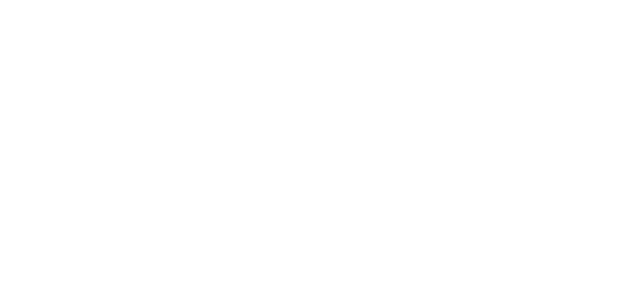
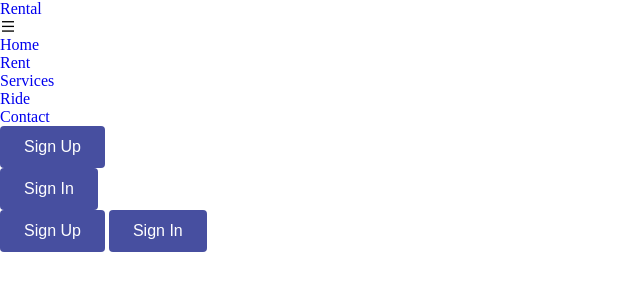
Before and after one commit to blitzster/CarRental, a plain HTML site: page index.html in a window 1280 px wide. Shown: the whole page, without its empty margins (0-640 px from the left). Drawn offline with nearby package versions, Linux system fonts and the light colour scheme.

Commit message:
second commit

```diff
--- a/index.html
+++ b/index.html
@@ -4,11 +4,42 @@
 <head>
     <meta charset="UTF-8">
     <meta name="viewport" content="width=device-width, initial-scale=1.0">
-    <title>Document</title>
+    <title>Car Rental</title>
+    <link href="https://cdn.jsdelivr.net/npm/remixicon@4.3.0/fonts/remixicon.css" rel="stylesheet" />
     <link rel="stylesheet" href="styles.css">
 </head>
 
 <body>
+    <header>
+        <nav>
+            <div class="nav_header">
+                <div class="nav_logo">
+                    <a href="#">Rental</a>
+                </div>
+                <div class="nav__menu__btn" id="menu-btn">
+                    <i class="ri-menu-line"></i>
+                </div>
+            </div>
+            <ul class="nav__links" id="nav-links">
+                <li><a href="#home">Home</a></li>
+                <li><a href="#rent">Rent</a></li>
+                <li><a href="#service">Services</a></li>
+                <li><a href="#ride">Ride</a></li>
+                <li><a href="#contact">Contact</a></li>
+                <li class="nav__links__btn">
+                    <button class="btn">Sign Up</button>
+                </li>
+                <li class="nav__links__btn">
+                    <button class="btn">Sign In</button>
+                </li>
+            </ul>
+
+            <div class="nav__btns">
+                <button class="btn btn__primary">Sign Up</button>
+                <button class="btn btn-secondary">Sign In</button>
+            </div>
+        </nav>
+    </header>
 
 
     <script src="main.js"></script>
--- a/styles.css
+++ b/styles.css
@@ -0,0 +1,74 @@
+@import url('https://fonts.googleapis.com/css2?family=Mulish:ital,wght@0,200..1000;1,200..1000&display=swap');
+
+:root {
+    --primary-color: #fe5b3e;
+    --text-dark: #0f172a;
+    --text-light: #475569;
+    --extra-light: #f2f2f2;
+    --white: #fff;
+    --max-width: 1200px;
+    --gradient: linear-gradient(to bottom, #fe5c3c, #fc8023);
+}
+
+* {
+    padding: 0;
+    margin: 0;
+    box-sizing: border-box;
+}
+
+.section__container {
+    max-width: var(--max-width);
+    margin: auto;
+    padding: 5rem 1rem;
+}
+
+.section__subheader {
+    margin-bottom: .5rem;
+    font-size: 1rem;
+    font-weight: 600;
+    color: var(--text-light);
+    letter-spacing: 1px;
+
+}
+
+.section__header {
+    font-size: 2.5rem;
+    font-weight: 800;
+    color: var(--text-dark);
+}
+
+.btn {
+    padding: 0.75rem 1.5rem;
+    outline: none;
+    border: none;
+    color: var(--white);
+    background-color: #474fa0;
+    border-radius: 4px;
+    transition: 0.3s;
+    cursor: pointer;
+    font-size: 1rem;
+    white-space: nowrap;
+}
+
+.btn:hover {
+    background-color: #3c4286;
+}
+
+img {
+    display: flex;
+    width: 100%;
+}
+
+a {
+    text-decoration: none;
+    transition: 0.3s;
+}
+
+ul {
+    list-style: none;
+}
+
+html,
+body {
+    scroll-behavior: smooth;
+}
```
